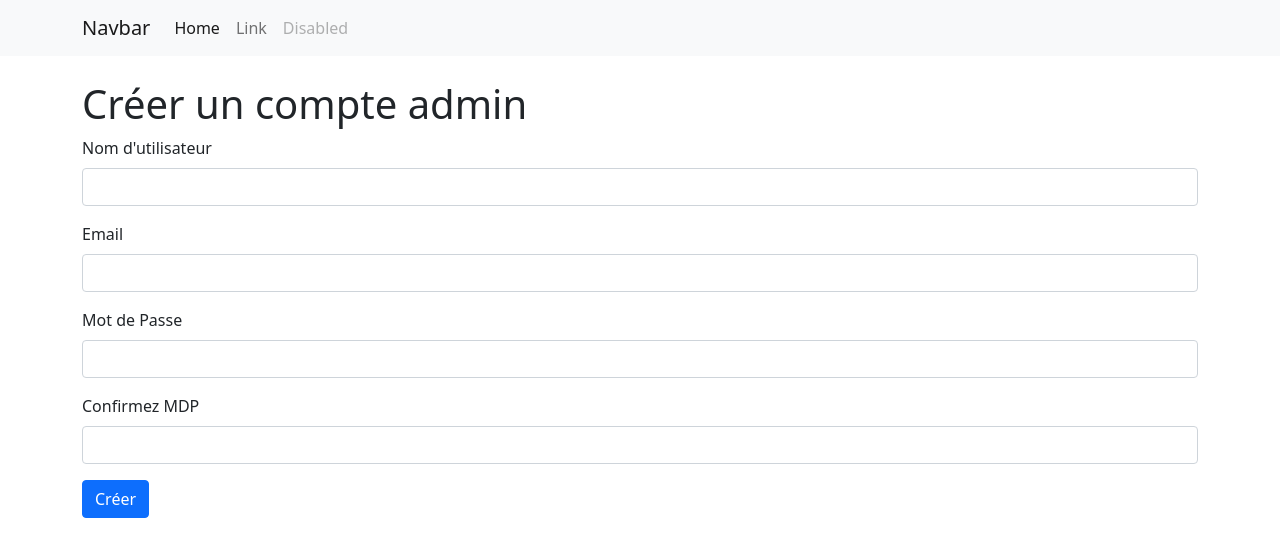
After one commit to TheoMeunier/agence_voyage_h3hitema, a PHP site: page /views/admin/utilisateur/new.php in a window 1280 px wide. The commit adds this page. Shown: the top 557 px of the page. Run offline with PHP 8.4, Linux system fonts and the light colour scheme.

Commit message:
Ajout de la fonction is_connected sur les pages admins, ajout de compte fonctionnelle, login fonctionnelle. Il faut assigner la variable ['id'] une fois que la personne se connecte dans login.php

```diff
--- a/variable.php
+++ b/variable.php
@@ -4,3 +4,8 @@ const DB_NAME = "agence_voyage";
 const DB_HOST = "172.19.0.1:3307";
 const DB_USERNAME = "agence";
 const DB_PASSWORD = "toor";
+
+// const DB_NAME = "agence_voyage";
+// const DB_HOST = "localhost";
+// const DB_USERNAME = "root";
+// const DB_PASSWORD = "";
--- a/views/admin/destination/index.php
+++ b/views/admin/destination/index.php
@@ -1,7 +1,6 @@
 <?php
-session_start();
-
-require_once 'db.php';
+// require_once '../is_connected.php';
+require_once '../../../db.php';
 
 $sql = "SELECT * FROM DESTINATION ORDER BY id ASC";
 $options = $pdo->query($sql)->fetchAll(PDO::FETCH_ASSOC);
--- a/views/admin/options/edit.php
+++ b/views/admin/options/edit.php
@@ -0,0 +1,3 @@
+<?php
+// require_once '../is_connected.php';
+?>
--- a/views/admin/options/index.php
+++ b/views/admin/options/index.php
@@ -1,9 +1,7 @@
 <?php
-session_start();
 
-include '../../../variable.php';
-
-$pdo = new PDO("mysql:dbname=" . DB_NAME . ";host=" . DB_HOST, DB_USERNAME, DB_PASSWORD);
+// require_once '../is_connected.php';
+require_once '../../../db.php';
 
 $sql = "SELECT * FROM TAG ORDER BY id ASC";
 $options = $pdo->query($sql)->fetchAll(PDO::FETCH_ASSOC);
--- a/views/admin/options/new.php
+++ b/views/admin/options/new.php
@@ -0,0 +1,3 @@
+<?php
+// require_once '../is_connected.php';
+?>
--- /dev/null
+++ b/views/admin/utilisateur/edit.php
@@ -0,0 +1,3 @@
+<?php
+// require_once '../is_connected.php';
+?>
--- /dev/null
+++ b/views/admin/utilisateur/index.php
@@ -0,0 +1,3 @@
+<?php
+// require_once '../is_connected.php';
+?>
--- /dev/null
+++ b/views/admin/utilisateur/new.php
@@ -0,0 +1,78 @@
+<?php
+
+// require_once '../is_connected.php';
+require_once '../../../db.php';
+
+if(isset($_POST['submit'])){
+
+    $nom = $_POST['nom'];
+    $email = $_POST['email'];
+    $mdp = hash('sha256', $_POST['mdp']);
+    $cmdp = hash('sha256', $_POST['cmdp']);
+
+    $vnom = $pdo->query("SELECT name FROM `user` WHERE name = '$nom'")->fetchAll(PDO::FETCH_ASSOC);
+    $vemail = $pdo->query("SELECT email FROM `user` WHERE email = '$email'")->fetchAll(PDO::FETCH_ASSOC);
+
+    $DateAndTime = time();
+
+    if(count($vnom) > 0){
+        $messages[] = 'Cet utilisateur existe déjà !';
+    }else{
+        if(count($vemail) > 0){
+            $messages[] = 'Cette addresse mail est déjà utilisée !';
+        }else{
+            if($mdp != $cmdp){
+                $messages[] = 'Les MDP ne correspondent pas !';
+            }else{
+                $insert = $pdo->query("INSERT INTO user(name,email,password,is_admin,created_at) VALUES('$nom','$email','$mdp','yes','$DateAndTime')")->fetchAll(PDO::FETCH_ASSOC);
+
+                if($insert){
+                    $messages[] = 'Création du compte réussie';
+                    header('location:index.php');
+                }else{
+                    $messages[] = "Création du compte aborté";
+                };
+            };
+        };
+    };
+};
+?>
+
+<?php
+require_once '../../layouts/header.php';
+?>
+
+<h1 class="mb-2">Créer un compte admin</h1>
+
+<form action="" method="post">
+
+    <?php
+    if(isset($messages)){
+        foreach($messages as $message){
+            echo '<div class="mb-3">'.$message.'</div>';
+        };
+    };
+    ?>
+
+    <div class="mb-3">
+        <label for="name" class="form-label">Nom d'utilisateur</label>
+        <input type="text" class="form-control" id="name" name="nom">
+    </div>
+    <div class="mb-3">
+        <label for="password" class="form-label">Email</label>
+        <input type="email" class="form-control" id="password" name="email">
+    </div>
+    <div class="mb-3">
+        <label for="password" class="form-label">Mot de Passe</label>
+        <input type="password" class="form-control" id="password" name="mdp">
+    </div>
+    <div class="mb-3">
+        <label for="password" class="form-label">Confirmez MDP</label>
+        <input type="password" class="form-control" id="password" name="cmdp">
+    </div>
+    <button type="submit" class="btn btn-primary" name="submit">Créer</button>
+</form>
+
+<?php
+require_once '../../layouts/footer.php';
+?>
```
Also changed, not shown: views/admin/is_connected.php (added, +7 -0 lines), views/auth/login.php (+38 -6 lines).
